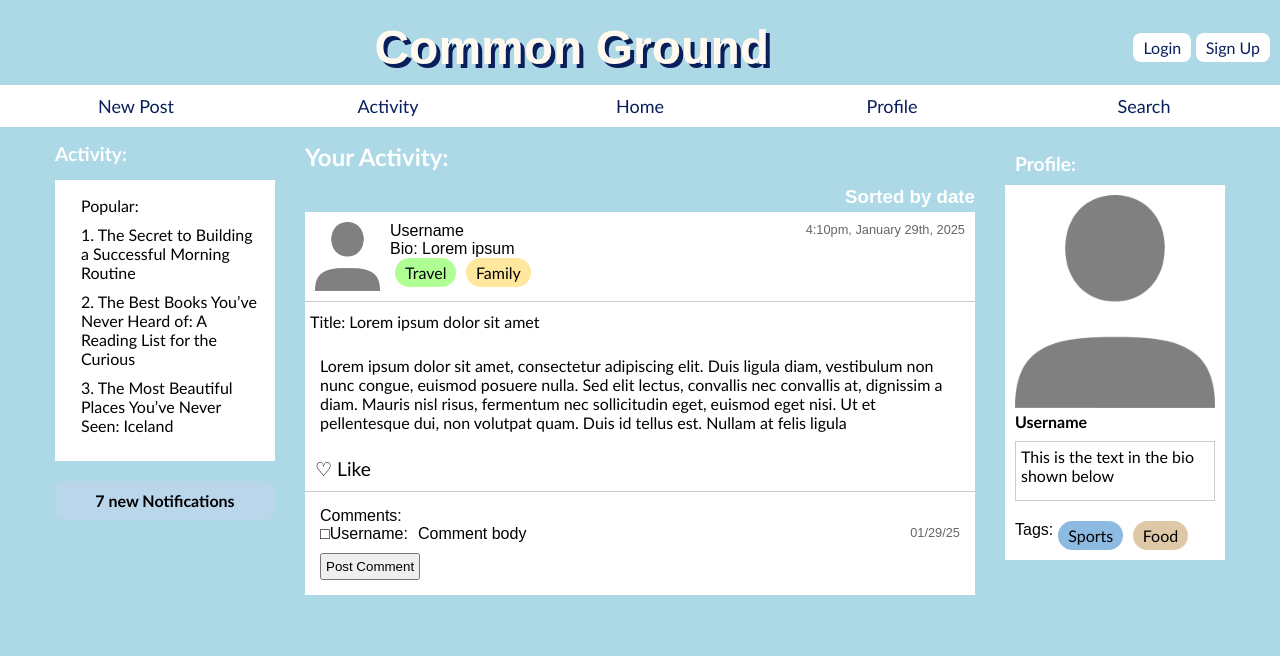
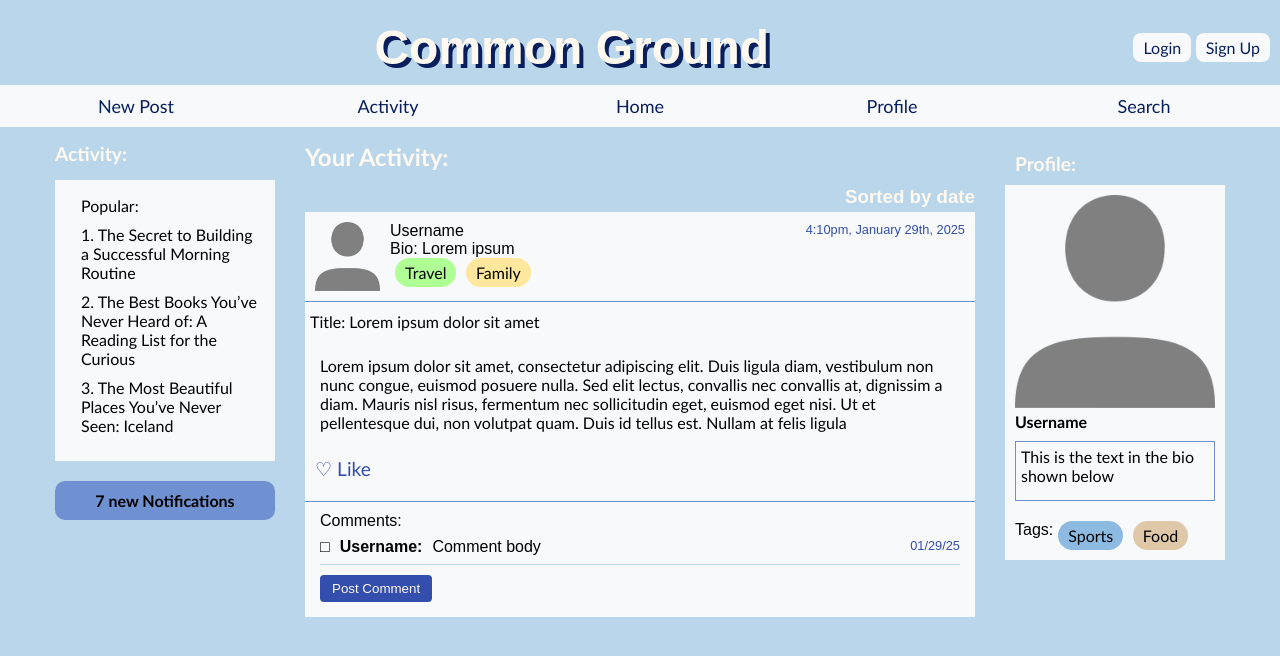
Before and after one commit to jademola/CommonGround, a PHP site: page /activity.php in a window 1280 px wide. Shown: the top 656 px of the page. Run offline with PHP 8.4, Linux system fonts and the light colour scheme.

Commit message:
Colour synch

```diff
--- a/styles.css
+++ b/styles.css
@@ -9,7 +9,7 @@ body {
     max-width: 100%;
     margin: 0 auto;
     /* background-image: url(images/background.jpeg); */
-    background-color: lightblue;
+    background-color: #BAD6EB;
 }
 
 /* ========================= */
@@ -39,8 +39,8 @@ body {
     font-family: 'Trebuchet MS';
     padding: 5px 10px;
     text-decoration: none;
-    color: #081f5c;
-    background-color: white;
+    color: #081F5C;
+    background-color: #F7F9FB;
 }
 
 .logout-btn {
@@ -48,13 +48,13 @@ body {
     font-family: 'Trebuchet MS';
     padding: 5px 10px;
     text-decoration: none;
-    color: #081f5c;
-    background-color: white;
+    color: #081F5C;
+    background-color: #F7F9FB;
 }
 
 .nav {
     display: flex;
-    background-color: white;
+    background-color: #F7F9FB;
     padding: 10px;
 }
 
@@ -87,7 +87,7 @@ body {
 
 .sidebar-header {
     font-family: 'Trebuchet MS';
-    color: white;
+    color: #FFF9F0;
     font-size: 1.2rem;
     font-weight: bold;
     margin-bottom: 15px;
@@ -97,12 +97,12 @@ body {
     list-style-type: none;
     margin-bottom: 20px;
     padding: 1rem;
-    background-color: white;
+    background-color: #F7F9FB;
 }
 
 .popularPost a {
     text-decoration: none;
-    color: black;
+    color: #081F5C;
 }
 
 .popular-list li {
@@ -117,14 +117,14 @@ body {
     font-weight: bold;
     padding: 10px;
     margin-top: 20px;
-    background-color: #bad6eb;
+    background-color: #7091D1;
     border-radius: 10px;
 }
 
 .userProfile {
     flex: 2;
     padding: 15px;
-    background-color: white;
+    background-color: #F7F9FB;
     font-size: large;
     margin-top: 10px;
     margin-right: 60px;
@@ -172,25 +172,25 @@ body {
     font-size: 1.5rem;
     font-weight: bold;
     margin-bottom: 15px;
-    color: white;
+    color: #FFF9F0;
     font-family: 'Trebuchet MS';
 }
 
 .post {
     margin-bottom: 20px;
-    background-color: white;
+    background-color: #F7F9FB;
 }
 
 .post-header {
     display: flex;
     padding: 10px;
-    border-bottom: 1px solid #ccc;
+    border-bottom: 1px solid #7091D1;
 }
 
 .user-avatar {
     width: 50px;
     height: 50px;
-    border: 1px solid black;
+    border: 1px solid #081F5C;
     border-radius: 50%;
     display: flex;
     align-items: center;
@@ -206,7 +206,7 @@ body {
 
 .timestamp {
     font-size: 0.8rem;
-    color: #666;
+    color: #334EAC;
 }
 
 .post-title {
@@ -264,11 +264,12 @@ body {
     border: none;
     cursor: pointer;
     font-size: 1.2rem;
+    color: #334EAC;
 }
 
 .comments-section {
     padding: 15px;
-    border-top: 1px solid #ccc;
+    border-top: 1px solid #7091D1;
 }
 
 .comment {
@@ -283,7 +284,7 @@ body {
 
 .comment-date {
     font-size: 0.8rem;
-    color: #666;
+    color: #334EAC;
     margin-left: auto;
 }
 
@@ -299,6 +300,8 @@ body {
 
 .post-comment-btn {
     padding: 0.25rem;
+    background-color: #334EAC;
+    color: #FFF9F0;
 }
 
 #post-img {
@@ -340,19 +343,19 @@ body {
     font-family: 'Trebuchet MS';
     font-size: 1.2rem;
     font-weight: bold;
-    color: white;
+    color: #FFF9F0;
     background: none;
 }
 
 .profile-card {
-    background-color: white;
+    background-color: #F7F9FB;
     padding: 10px;
 }
 
 .profile-avatar {
     width: 80px;
     height: 80px;
-    border: 1px solid black;
+    border: 1px solid #081F5C;
     margin: 0 auto 10px;
     display: flex;
     align-items: center;
@@ -367,7 +370,7 @@ body {
 
 .profile-bio {
     font-family: 'Trebuchet MS';
-    border: 1px solid #ccc;
+    border: 1px solid #7091D1;
     padding: 5px;
     margin: 10px 0;
     min-height: 60px;
@@ -391,7 +394,7 @@ img {
 /* ========================*/
 
 .sortby {
-    color: white;
+    color: #FFF9F0;
     text-align: end;
     margin-bottom: 0.25rem;
 }
@@ -636,8 +641,84 @@ img {
     display: block;
     margin-left: auto;
     margin-right: 0;
+    color: #FFF9F0;
 }
 
 #signupButton:hover {
-    background-color: #9abdd6;
+    background-color: #7091D1;
 }
+
+/* ====================== */
+/* Comment Section Styling */
+/* ======================= */
+
+.comments-section {
+    margin-top: 10px;
+    border-top: 1px solid #7091D1;
+    padding-top: 10px;
+}
+
+.comment {
+    display: flex;
+    padding: 8px 0;
+    border-bottom: 1px solid #BAD6EB;
+}
+
+.comment-checkbox {
+    margin-right: 10px;
+}
+
+.comment-user {
+    font-weight: bold;
+    margin-right: 10px;
+}
+
+.comment-body {
+    flex-grow: 1;
+}
+
+.comment-date {
+    color: #334EAC;
+    font-size: 0.8em;
+}
+
+.comment-form {
+    margin-top: 15px;
+}
+
+.comment-form textarea {
+    width: 100%;
+    padding: 8px;
+    margin-bottom: 10px;
+    border: 1px solid #7091D1;
+    border-radius: 4px;
+}
+
+.post-comment-btn {
+    background-color: #334EAC;
+    color: #FFF9F0;
+    border: none;
+    padding: 6px 12px;
+    cursor: pointer;
+    border-radius: 4px;
+}
+
+.post-comment-btn:hover {
+    background-color: #7091D1;
+}
+
+.error-message, .success-message {
+    padding: 10px;
+    margin: 10px 0;
+    border-radius: 4px;
+}
+
+.error-message {
+    background-color: #ffdddd;
+    border-left: 6px solid #f44336;
+}
+
+.success-message {
+    background-color: #ddffdd;
+    border-left: 6px solid #4CAF50;
+}
```
Also changed, not shown: other parts of styles.css (+20 -18 lines).
